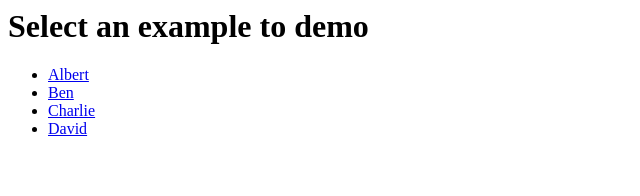
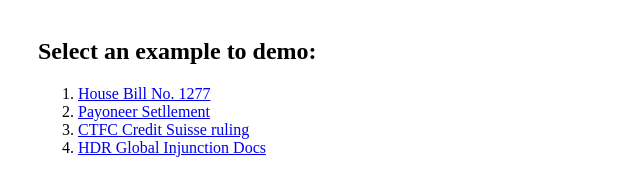
Before and after one commit to Genei-Ltd/regology.github.io, a plain HTML site: page index.html in a window 1280 px wide. Shown: the whole page, without its empty margins (0-640 px from the left). Drawn offline with Linux system fonts and the light colour scheme.

Commit message:
add descriptive names to examples

```diff
--- a/index.html
+++ b/index.html
@@ -1,13 +1,13 @@
 <html>
 
-<body>
-    <h1>Select an example to demo</h1>
-    <ul>
-        <li><a href="Albert/demo.html">Albert</a></li>
-        <li><a href="Ben/demo.html">Ben</a></li>
-        <li><a href="Charlie/demo.html">Charlie</a></li>
-        <li><a href="David/demo.html">David</a></li>
-    </ul>
+<body style="padding: 30px;">
+    <h2>Select an example to demo:</h2>
+    <ol>
+        <li><a href="Albert/demo.html">House Bill No. 1277</a></li>
+        <li><a href="Ben/demo.html">Payoneer Setllement</a></li>
+        <li><a href="Charlie/demo.html">CTFC Credit Suisse ruling</a></li>
+        <li><a href="David/demo.html">HDR Global Injunction Docs</a></li>
+    </ol>
     </div>
 </body>
 
```
